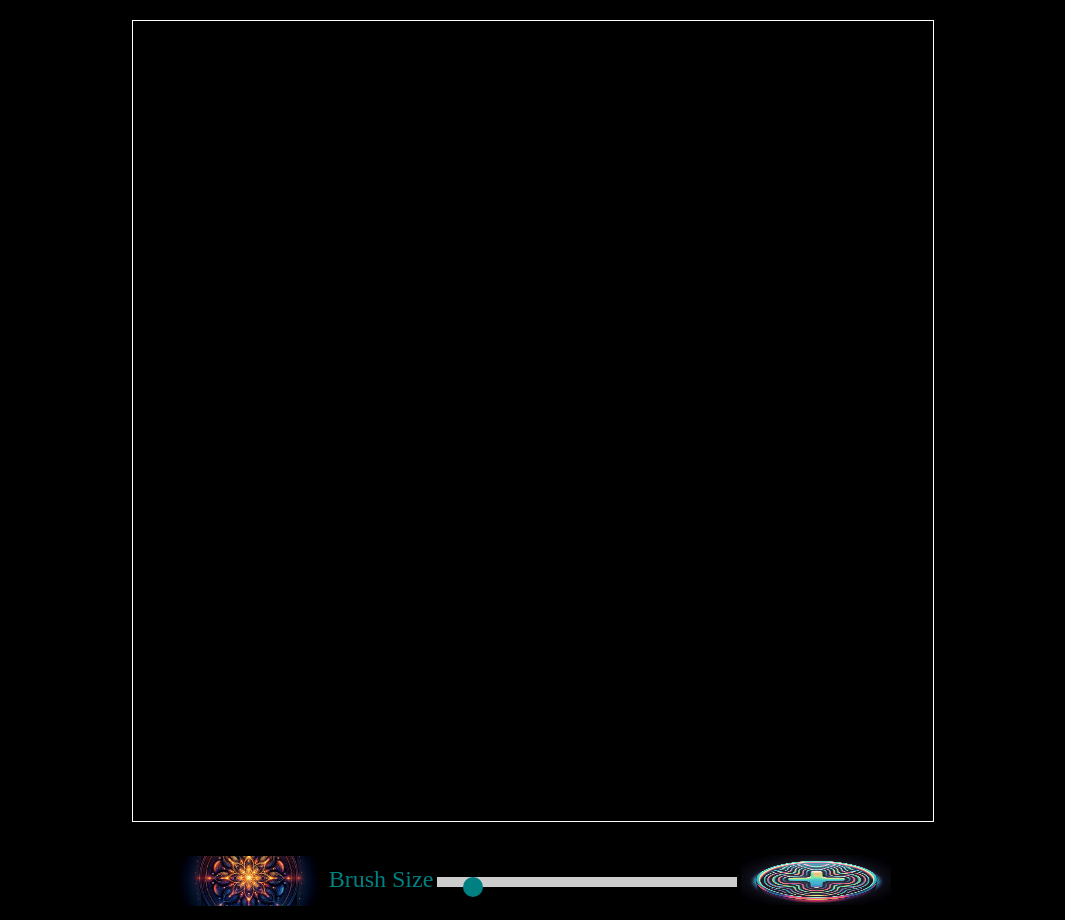
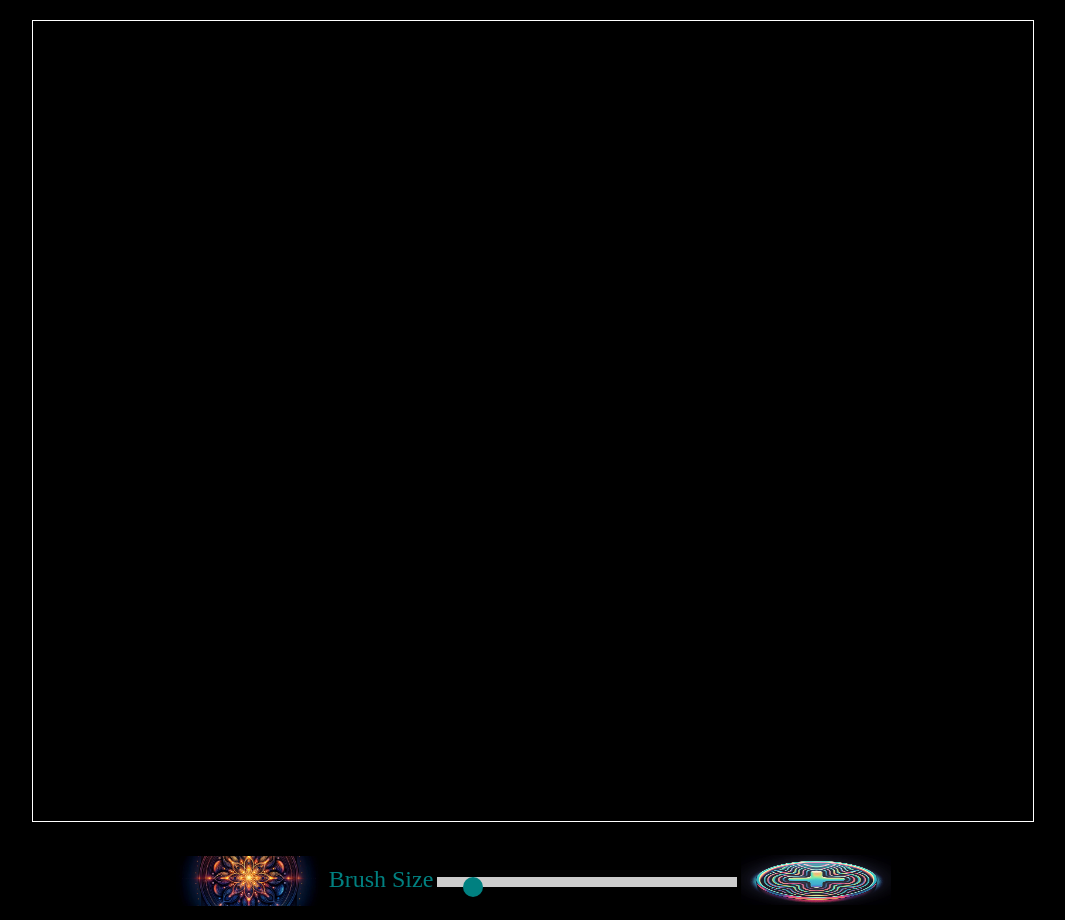
Before and after one commit to Fam1n0/YBBY, a plain HTML site: page 1.html in a window 1280 px wide. Shown: the whole page, without its empty margins (107-1172 px from the left). Drawn offline with Linux system fonts and the light colour scheme.

Commit message:
Update 1.html

```diff
--- a/1.html
+++ b/1.html
@@ -91,7 +91,7 @@
 
 <script>
     window.addEventListener('DOMContentLoaded', (event) => {
-        const canvasWidth = 800; // Canvas width
+        const canvasWidth = 1000; // Updated Canvas width
         const controlsWidth = 400; // Controls width based on your CSS
         const margins = 40; // Total margins (20px canvas margin * 2)
 
@@ -112,7 +112,7 @@
 
 <body>
 
-<canvas id="canvas" width="800" height="800"></canvas>
+<canvas id="canvas" width="1000" height="800"></canvas>
   <table align='center'>
     <tr>
 <div id="controls">
```
